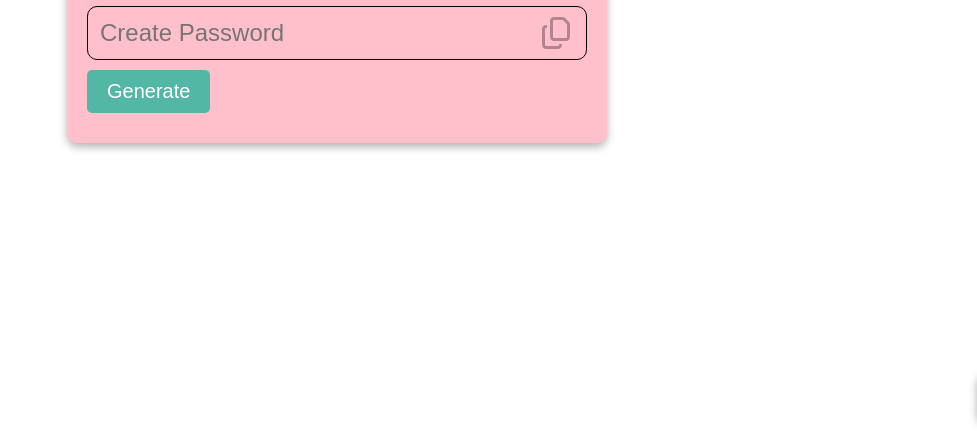
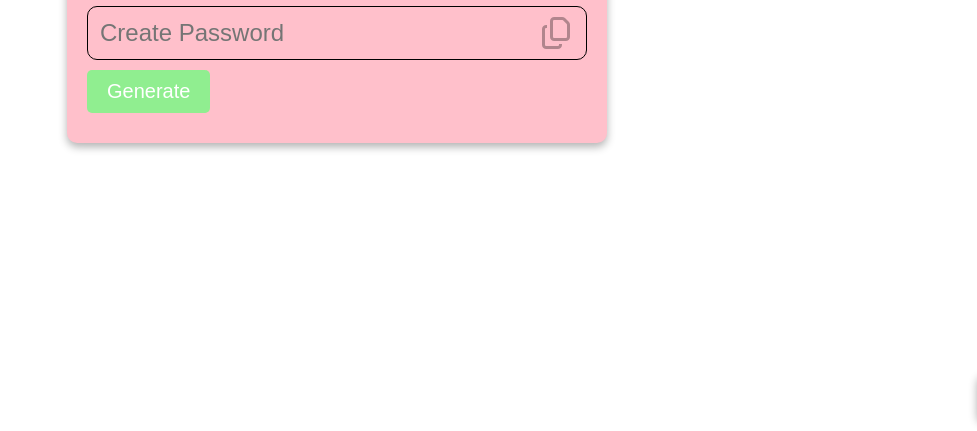
Before and after one commit to GigiM2004/Password-Generator, a plain HTML site: page index.html in a window 1280 px wide. In both pictures the pointer is over the button "Generate". Shown: the part 369-800 px from the top of the page, without its empty margins (303-1280 px from the left). Drawn offline with Linux system fonts and the light colour scheme.

Commit message:
Refactor styles for improved button hover effect

```diff
--- a/styles.css
+++ b/styles.css
@@ -56,7 +56,7 @@ body{
 }
 
 .btn:hover{
-    background-color: rgb(82, 183, 165);
+    background-color: lightgreen;
 }
 .btn:active{
     transform: scale(0.95);
```
